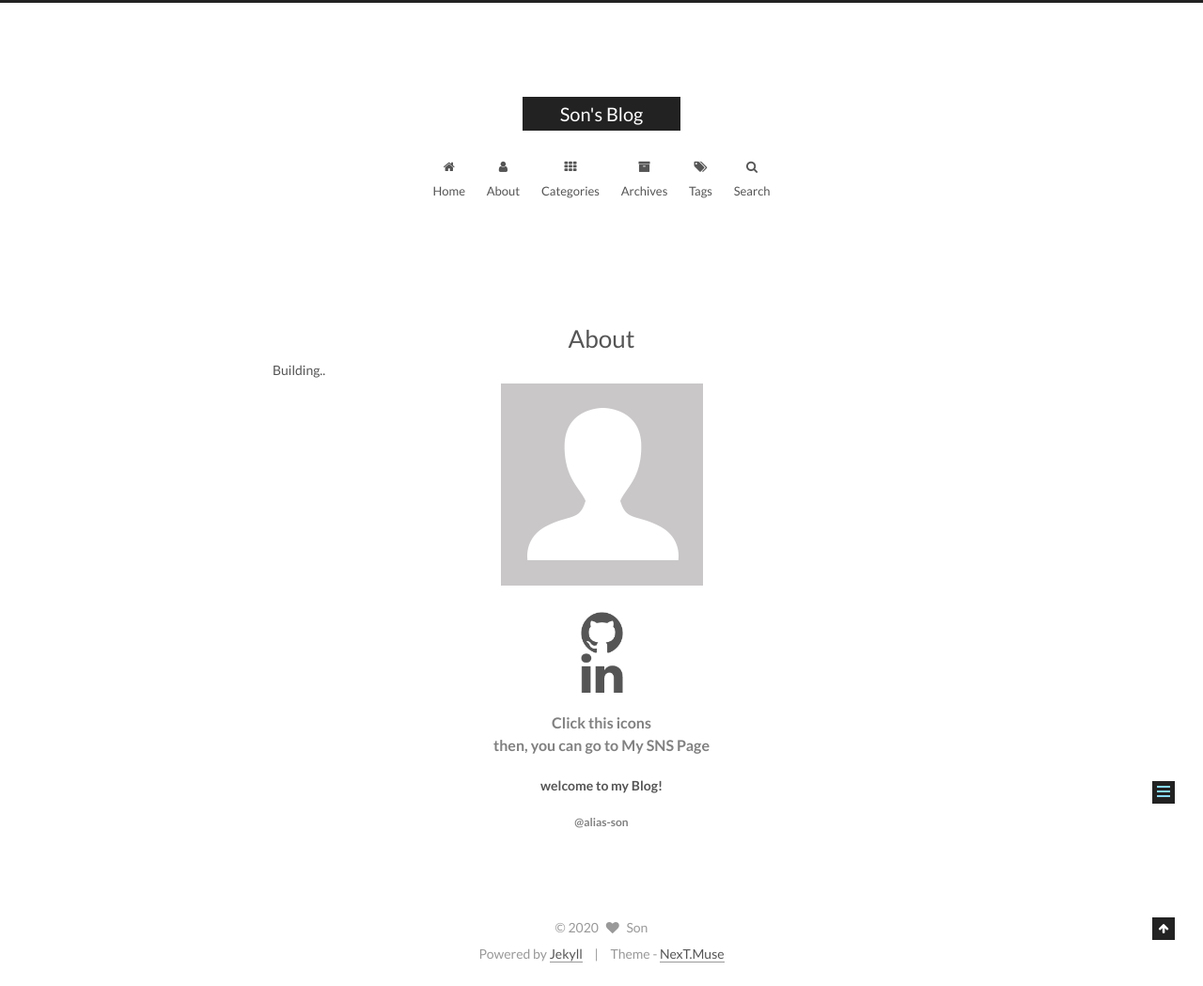
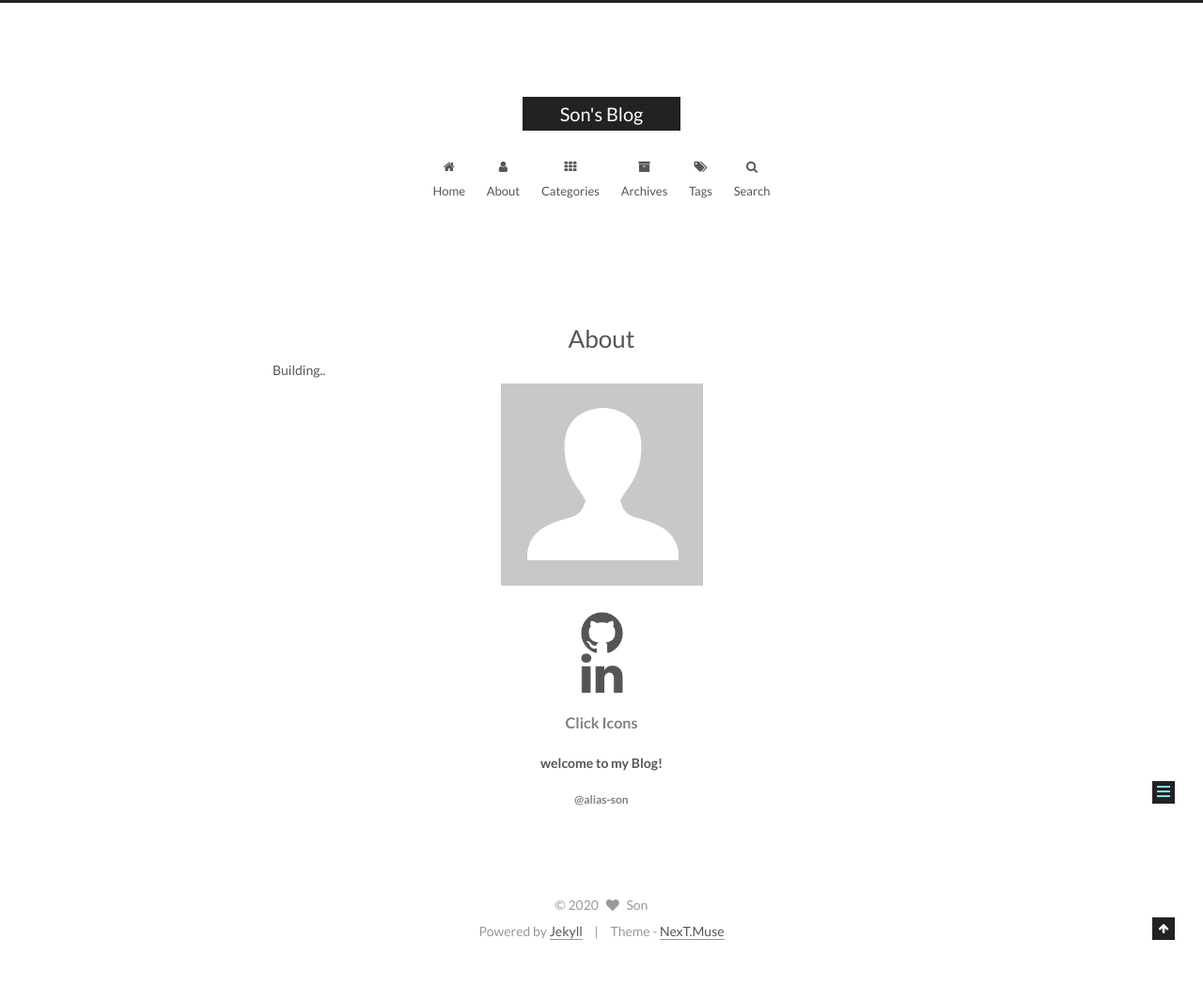
Before and after one commit to son-pistachio/son-pistachio.github.io, a Jekyll site: the page built from about/index.html, in a window 1280 px wide. Shown: the whole page at 94% size. Built offline with Jekyll 4.4.1, drawn with Linux system fonts in a browser that asks for light colours; after the commit the page ends 1025 px from its top, so only the background shows below that.

Commit message:
update about

```diff
--- a/about/index.html
+++ b/about/index.html
@@ -19,7 +19,7 @@ Building..
     <!-- <a href="https://www.instagram.com/ire_0546/"><img src="instagram.png" width="70px" height="70px"></a>
     <a href="https://iredays.tistory.com/"><img src="blog.png" width="64px" height="64px"></a> -->
 
-    <h4 style="color: gray">Click this icons<br>then, you can go to My SNS Page</h4>
+    <h4 style="color: gray">Click Icons</h4>
     <h5>welcome to my Blog!</h5>
 
 
```
